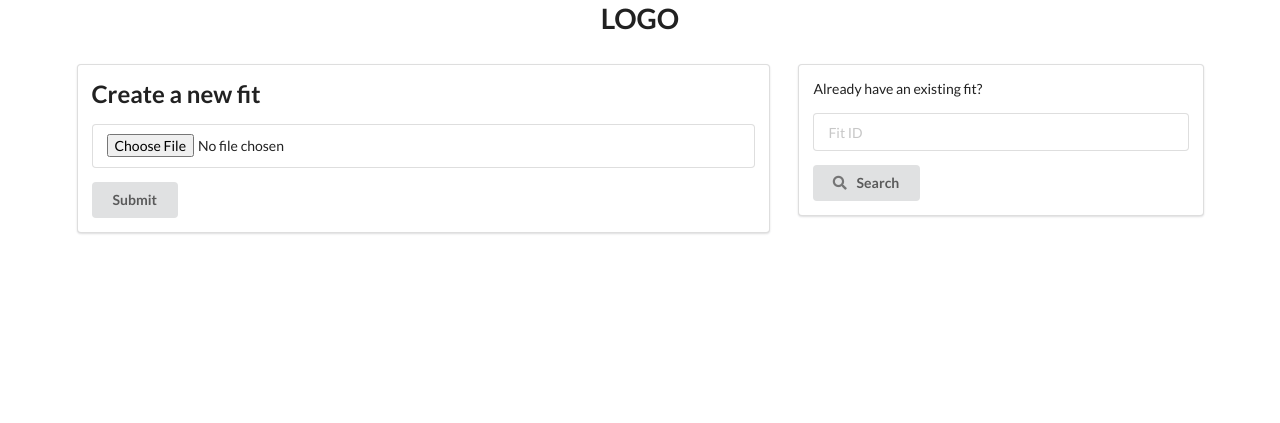
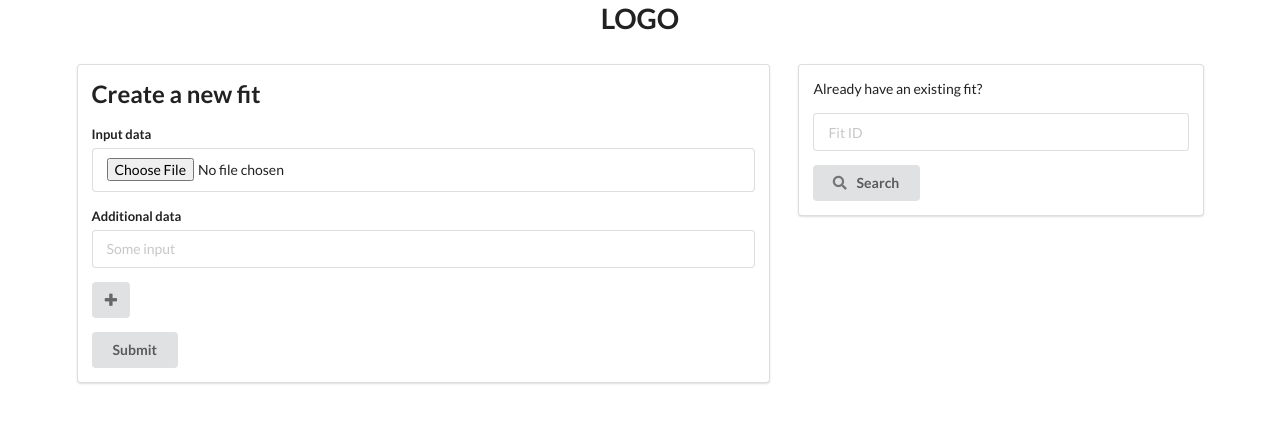
Before and after one commit to whimo/promobot, a Python web app: template app/templates/index.html in a window 1280 px wide. Shown: the top 423 px of the page. Run offline with Jinja, Linux system fonts and the light colour scheme; the template is opened without the code that fills it, so the values that code supplies are empty; some libraries are stand-ins or nearby versions.

Commit message:
Pretty icons

```diff
--- a/app/templates/index.html
+++ b/app/templates/index.html
@@ -23,7 +23,19 @@
 
                         <form class="ui form" method="post">
                             <div class="field">
+                                <label>Input data</label>
                                 <input type="file">
+                            </div>
+
+                            <div class="field">
+                                <label>Additional data</label>
+                                <input placeholder="Some input">
+                            </div>
+
+                            <div class="field">
+                                <div class="ui icon button">
+                                    <i class="plus icon"></i>
+                                </div>
                             </div>
 
                             <div class="ui button">
```
